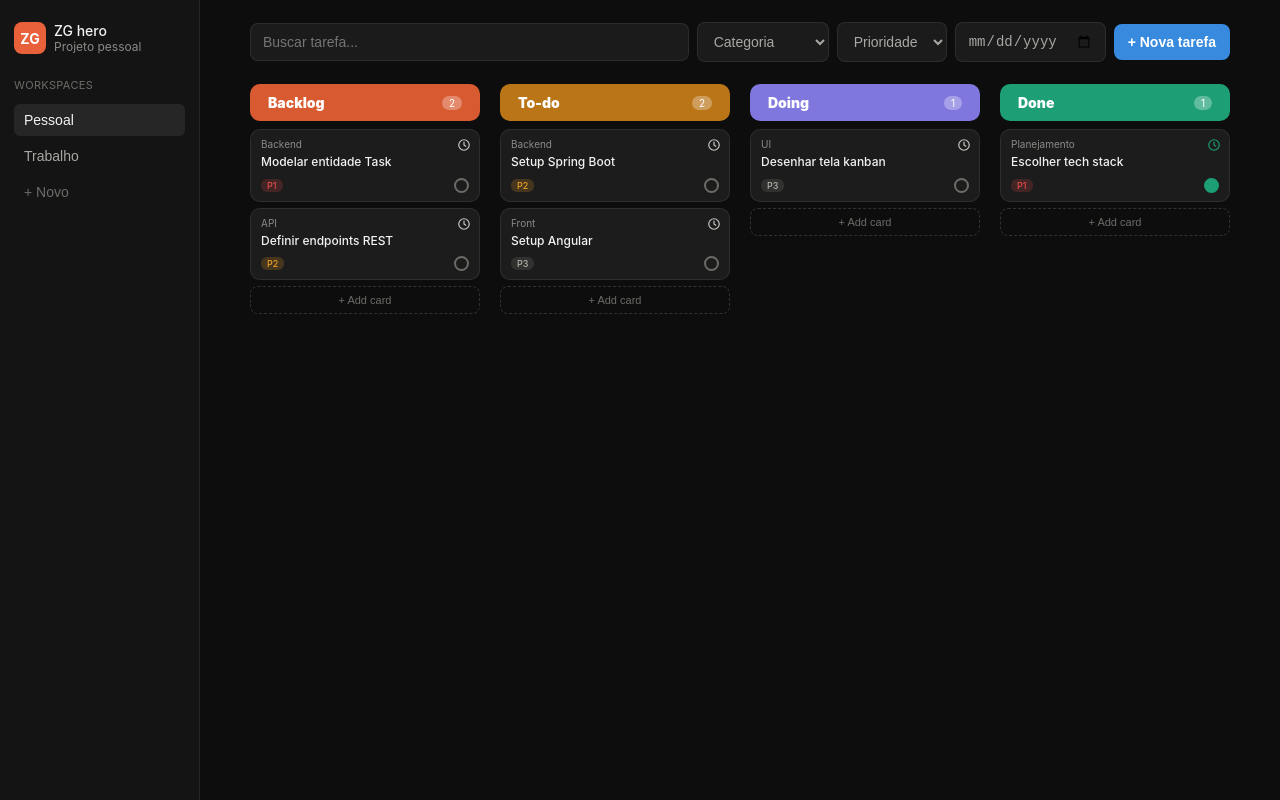
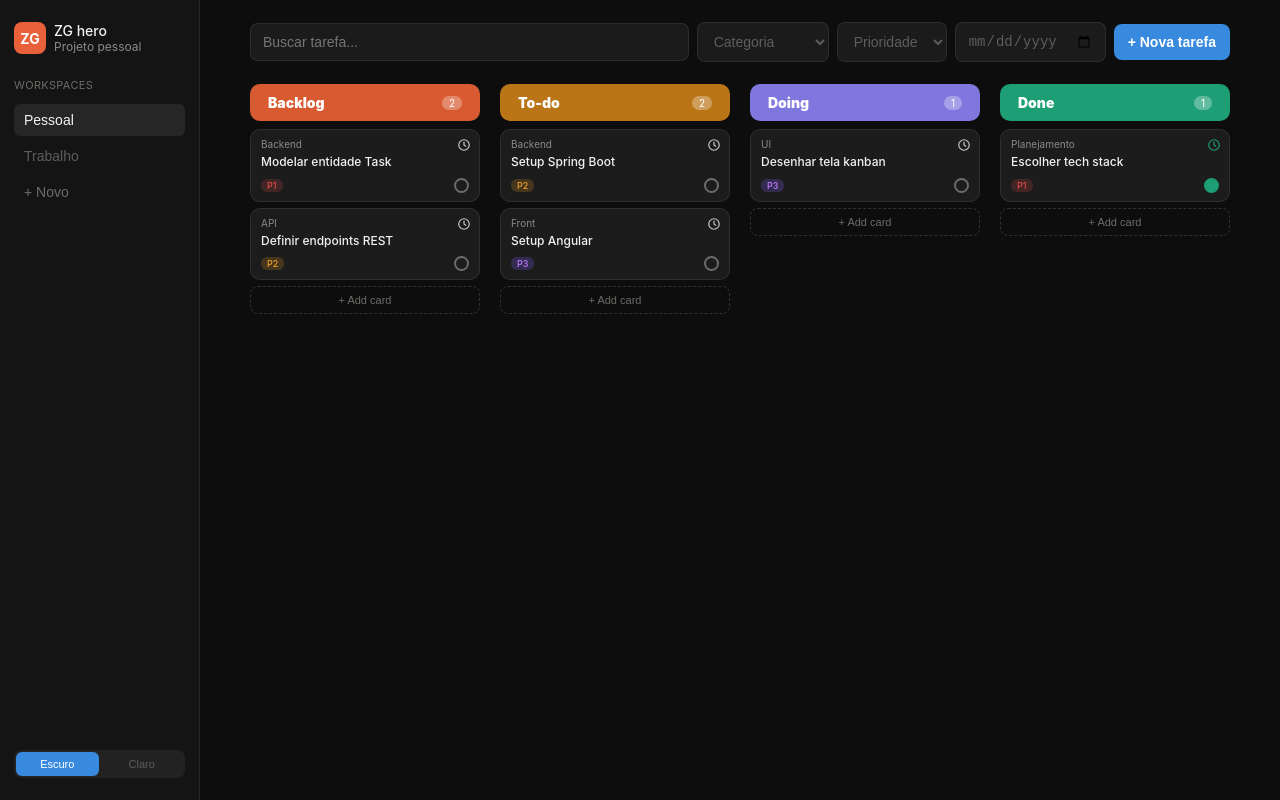
Before and after one commit to HenriqueRoberto/to-do-list-zg-hero-frontend, an Angular app: page / in a window 1280 px wide. Built offline with nearby package versions, Linux system fonts and the light colour scheme.

Commit message:
feat: adiciona alternancia entre tema claro e escuro

```diff
--- a/src/app/components/column/column.css
+++ b/src/app/components/column/column.css
@@ -41,9 +41,9 @@
   width: 100%;
   font-size: var(--font-size-caption);
   padding: 0.7rem;
-  border: 0.1rem dashed rgba(255, 255, 255, 0.15);
+  border: 0.1rem dashed var(--column-add-border);
   background: transparent;
-  color: #6b6b67;
+  color: var(--column-add-text);
   border-radius: 0.8rem;
   cursor: pointer;
 }
--- a/src/app/components/sidebar/sidebar.css
+++ b/src/app/components/sidebar/sidebar.css
@@ -89,3 +89,29 @@
   font-size: 13px;
   font-family: inherit;
 }
+
+
+.theme-toggle {
+  margin-top: auto;
+  display: flex;
+  gap: 2px;
+  background: var(--bg-elevated);
+  border-radius: 8px;
+  padding: 2px;
+}
+
+.theme-toggle__btn {
+  flex: 1;
+  background: transparent;
+  border: none;
+  color: var(--text-secondary);
+  font-size: 11px;
+  padding: 6px 0;
+  border-radius: 6px;
+  cursor: pointer;
+}
+
+.theme-toggle__btn--active {
+  background: var(--accent);
+  color: #fff;
+}
--- a/src/app/components/sidebar/sidebar.html
+++ b/src/app/components/sidebar/sidebar.html
@@ -28,4 +28,13 @@
       <button class="workspace workspace--new" (click)="abrirCriacao()">+ Novo</button>
     }
   </nav>
+
+  <div class="theme-toggle">
+    <button class="theme-toggle__btn"
+            [class.theme-toggle__btn--active]="!temaClaro()"
+            (click)="definirTema(false)">Escuro</button>
+    <button class="theme-toggle__btn"
+            [class.theme-toggle__btn--active]="temaClaro()"
+            (click)="definirTema(true)">Claro</button>
+  </div>
 </aside>
--- a/src/app/components/sidebar/sidebar.ts
+++ b/src/app/components/sidebar/sidebar.ts
@@ -17,6 +17,12 @@ export class Sidebar {
   readonly criandoWorkspace = signal(false);
   nomeNovoWorkspace = '';
 
+  readonly temaClaro = signal(this.lerTemaSalvo());
+
+  constructor() {
+    this.aplicarTema(this.temaClaro());
+  }
+
   selecionar(id: string) {
     this.store.selecionarWorkspace(id);
   }
@@ -33,4 +39,29 @@ export class Sidebar {
     this.nomeNovoWorkspace = '';
     this.criandoWorkspace.set(false);
   }
+
+  definirTema(claro: boolean) {
+    this.temaClaro.set(claro);
+    this.aplicarTema(claro);
+    try {
+      localStorage.setItem('tema', claro ? 'claro' : 'escuro');
+    } catch {}
+  }
+
+  private lerTemaSalvo(): boolean {
+    try {
+      return localStorage.getItem('tema') === 'claro';
+    } catch {
+      return false;
+    }
+  }
+
+  private aplicarTema(claro: boolean) {
+    const raiz = document.documentElement;
+    if (claro) {
+      raiz.setAttribute('data-theme', 'light');
+    } else {
+      raiz.removeAttribute('data-theme');
+    }
+  }
 }
--- a/src/app/components/task-card/task-card.css
+++ b/src/app/components/task-card/task-card.css
@@ -36,11 +36,11 @@
   font-weight: 500;
 }
 
-.task-card__priority--p1 { background: rgba(226, 75, 74, 0.2); color: #e24b4a; }
-.task-card__priority--p2 { background: rgba(239, 159, 39, 0.2); color: #ef9f27; }
-.task-card__priority--p3 { background: rgba(136, 135, 128, 0.2); color: #b4b2a9; }
-.task-card__priority--p4 { background: rgba(136, 135, 128, 0.2); color: #b4b2a9; }
-.task-card__priority--p5 { background: rgba(136, 135, 128, 0.2); color: #b4b2a9; }
+.task-card__priority--p1 { background: var(--priority-bg-p1); color: var(--priority-p1); }
+.task-card__priority--p2 { background: var(--priority-bg-p2); color: var(--priority-p2); }
+.task-card__priority--p3 { background: var(--priority-bg-p3); color: var(--priority-p3); }
+.task-card__priority--p4 { background: var(--priority-bg-p4); color: var(--priority-p4); }
+.task-card__priority--p5 { background: var(--priority-bg-p5); color: var(--priority-p5); }
 
 
 
--- a/src/styles.css
+++ b/src/styles.css
@@ -7,7 +7,7 @@
   --border-subtle: rgba(255, 255, 255, 0.08);
 
   --text-primary: #f2f2f0;
-  --text-secondary: #a8a8a4;
+  --text-secondary: #5d5d5d;
   --text-muted: #8a8a86;
   --text-faint: #6b6b67;
 
@@ -19,10 +19,59 @@
   --font-size-caption: 1.1rem;
   --font-size-span: 1rem;
 
+
+  --priority-p1: #e24b4a;
+  --priority-bg-p1: rgba(226, 75, 74, 0.2);
+  --priority-p2: #ef9f27;
+  --priority-bg-p2: rgba(239, 159, 39, 0.2);
+  --priority-p3: #c17aff;
+  --priority-bg-p3: rgb(133 101 255 / 23%);
+  --priority-p4: #2db8e3;
+  --priority-bg-p4: rgb(71 172 189 / 20%);
+  --priority-p5: #1ef107;
+  --priority-bg-p5: rgb(147 219 153 / 20%);
+
   --col-backlog: #d85a30;
   --col-todo: #ba7517;
   --col-doing: #7f77dd;
   --col-done: #1d9e75;
+
+  --column-add-text: #6b6b67;
+  --column-add-border: rgba(255, 255, 255, 0.15);
+  --column-count: rgba(255, 255, 255, 0.3);
+}
+
+
+:root[data-theme="light"] {
+  --bg-app: #f4f4f2;
+  --bg-sidebar: #ffffff;
+  --bg-surface: #ffffff;
+  --bg-elevated: rgba(0, 0, 0, 0.04);
+  --border-subtle: rgb(0 0 0 / 15%);
+  --text-primary: #1c1c1c;
+  --text-secondary: #373535;
+  --text-muted: #5b5b5b;
+  --text-faint: #4b4b4b;
+
+  --priority-p1: #c52726;
+  --priority-bg-p1: rgb(237 62 61 / 20%);
+  --priority-p2: #ff8400;
+  --priority-bg-p2: rgb(217 186 20 / 31%);
+  --priority-p3: #8800ff;
+  --priority-bg-p3: rgb(113 95 181 / 20%);
+  --priority-p4: #008db9;
+  --priority-bg-p4: rgb(97 224 245 / 20%);
+  --priority-p5: #0b7300;
+  --priority-bg-p5: rgb(0 255 22 / 20%);
+
+  --col-backlog: #ef721a;
+  --col-todo: #edbf0f;
+  --col-doing: #6961c9;
+  --col-done: #199d4f;
+
+  --column-add-text: #3b3b3b;
+  --column-add-border: rgba(0, 0, 0, 0.452);
+  --column-count: rgb(61 60 60 / 31%);
 }
 
 * {
```
